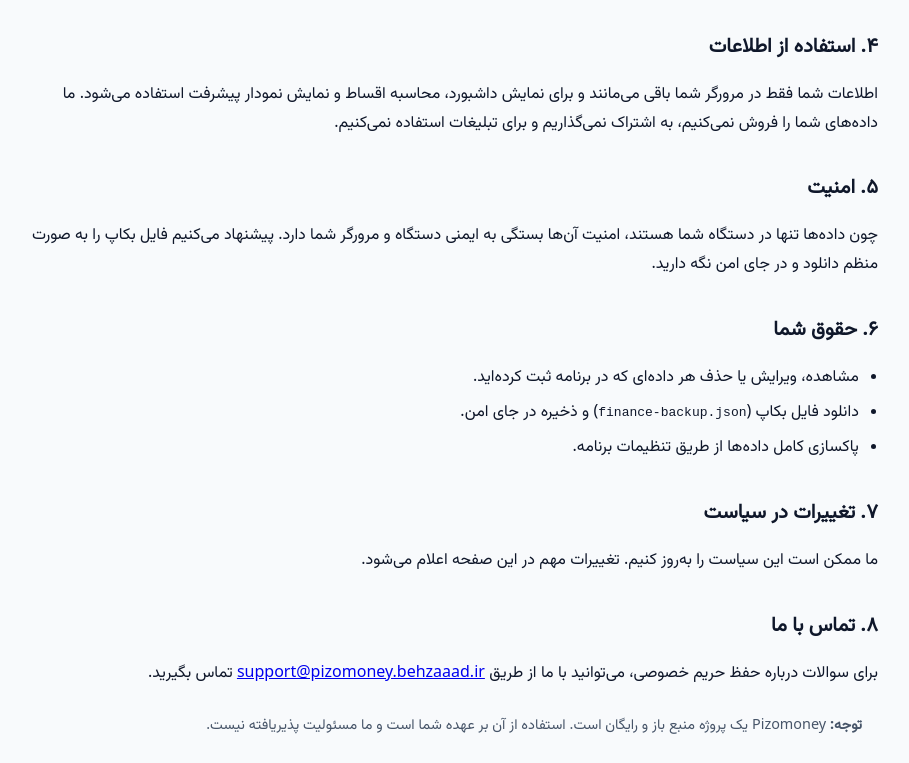
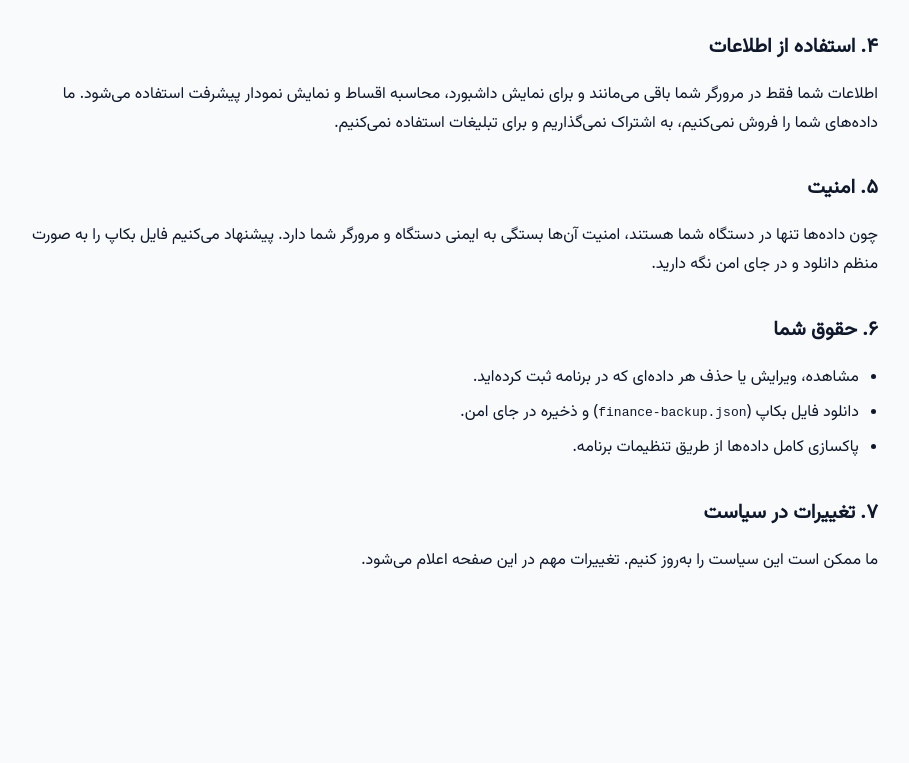
Before and after one commit to behzad-njf/installment-tracker, an Astro site in the folder landing/: page /privacy-policy in a window 1280 px wide. Shown: the part 741-1504 px from the top of the page, without its empty margins (192-1101 px from the left). After the commit the page ends 1333 px from the top, so only its background shows below. Built offline with nearby package versions, Linux system fonts and the light colour scheme; Astro itself is replaced by a stand-in of ours.

Commit message:
feat(landing): remove contact section from privacy policy

```diff
--- a/landing/src/pages/privacy-policy.astro
+++ b/landing/src/pages/privacy-policy.astro
@@ -57,13 +57,6 @@ const pageTitle = 'سیاست حفظ حریم خصوصی';
 
       <h2>۷. تغییرات در سیاست</h2>
       <p>ما ممکن است این سیاست را به‌روز کنیم. تغییرات مهم در این صفحه اعلام می‌شود.</p>
-
-      <h2>۸. تماس با ما</h2>
-      <p>برای سوالات درباره حفظ حریم خصوصی، می‌توانید با ما از طریق <a href="mailto:support@pizomoney.behzaaad.ir">support@pizomoney.behzaaad.ir</a> تماس بگیرید.</p>
-
-      <div class="note">
-        <strong>توجه:</strong> Pizomoney یک پروژه منبع باز و رایگان است. استفاده از آن بر عهده شما است و ما مسئولیت پذیریافته نیست.
-      </div>
     </div>
   </main>
 </BaseLayout>
--- a/src/lib/version.ts
+++ b/src/lib/version.ts
@@ -1 +1 @@
-export const APP_VERSION = '3.56.0';
+export const APP_VERSION = '3.57.0';
```
